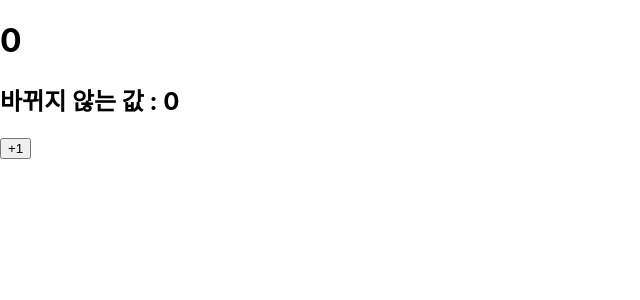
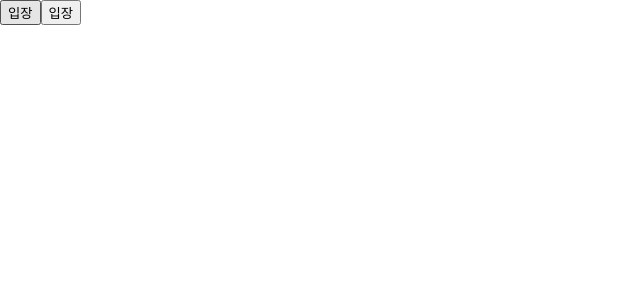
Before and after one commit to TeackjinLee/reactStudy, a React (Create React App) app: page / in a window 1280 px wide. Shown: the top 300 px of the page, without its empty margins (0-640 px from the left). Built offline with nearby package versions, Linux system fonts and the light colour scheme.

Commit message:
3.4.2.2 useState 사용하기
3.4.2.2 useState 사용하기

```diff
--- a/src/App.js
+++ b/src/App.js
@@ -2,12 +2,18 @@
 // import React, { Component } from "react";
 import React from "react";
 // import MyComponent from "./MyComponent";
-import Counter from "./Counter";
+// import Counter from "./Counter";
+import Say from "./Say";
+
+// 3.4.2.2 useState 사용하기
+const App = () => {
+  return <Say />;
+};
 
 // 3.4.1 클래스형 컴포넌트 의 state
-const App = () => {
-  return <Counter />;
-};
+// const App = () => {
+//   return <Counter />;
+// };
 
 //3.3.4 태그 사이의 내용을 보여 주는 children
 // const App = () => {
--- /dev/null
+++ b/src/Say.js
@@ -0,0 +1,18 @@
+//3.4.2.2 useState를 사용하기
+import React, { useState } from "react";
+
+const Say = () => {
+  const [message, setMessage] = useState("");
+  const onCilckEnter = () => setMessage("안녕하세요!");
+  const onClickLeave = () => setMessage("안녕히 가세요!");
+
+  return (
+    <div>
+      <button onClick={onCilckEnter}>입장</button>
+      <button onClick={onClickLeave}>입장</button>
+      <h1>{message}</h1>
+    </div>
+  );
+};
+
+export default Say;
```
